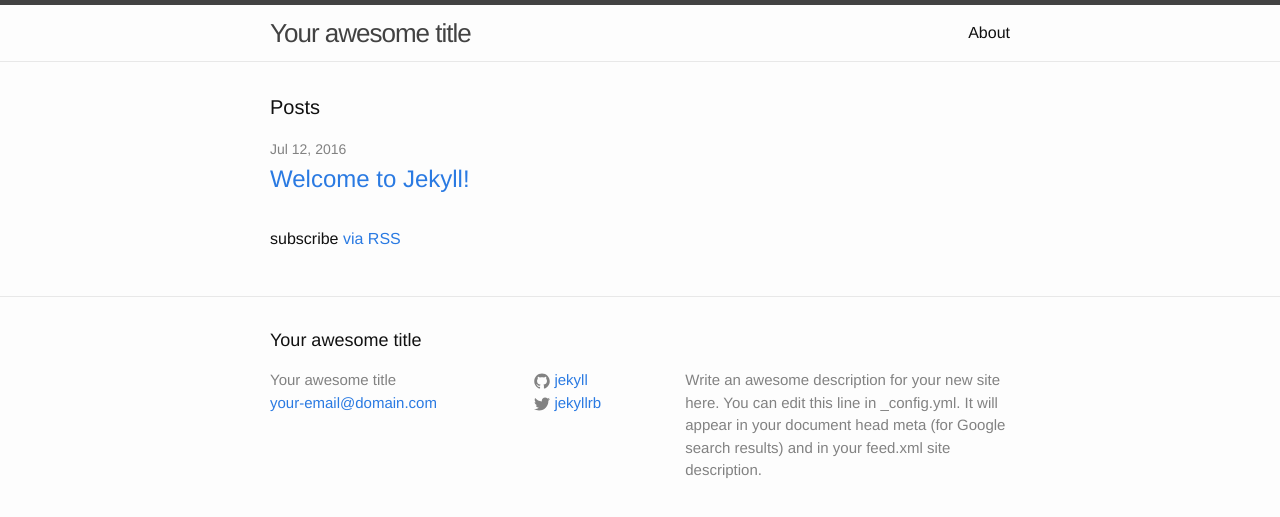
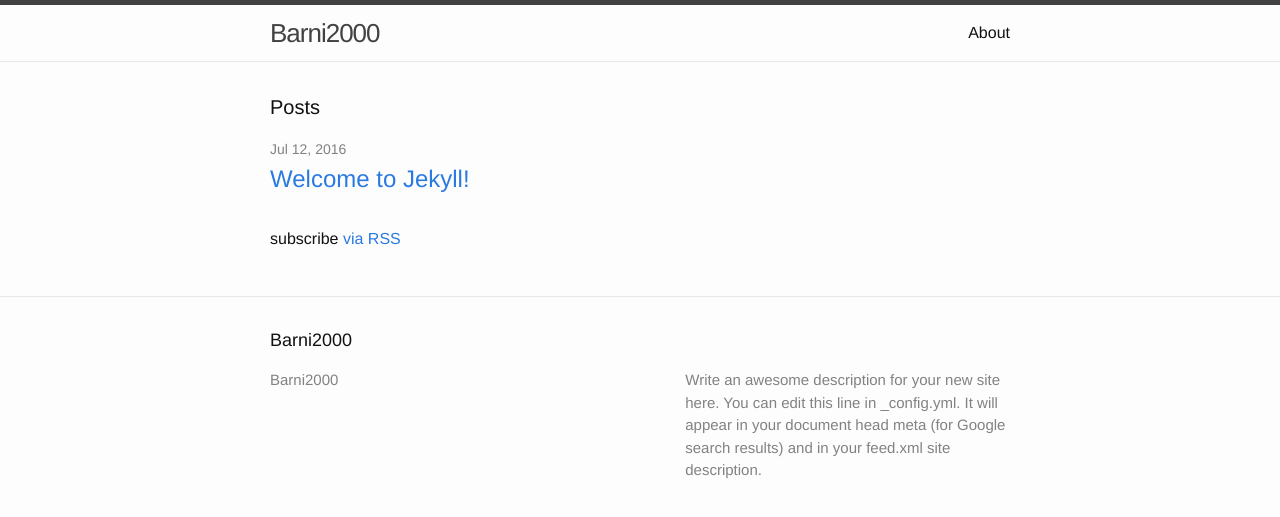
Before and after one commit to barni2000/barni2000.github.io, a Jekyll site: the page built from index.html, in a window 1280 px wide. Shown: the top 517 px of the page. Built offline with Jekyll 4.4.1, drawn with Linux system fonts in a browser that asks for light colours.

Commit message:
Change config

```diff
--- a/_config.yml
+++ b/_config.yml
@@ -6,16 +6,12 @@
 # 'jekyll serve'. If you change this file, please restart the server process.
 
 # Site settings
-title: Your awesome title
-email: your-email@domain.com
+title: Barni2000
 description: > # this means to ignore newlines until "baseurl:"
   Write an awesome description for your new site here. You can edit this
   line in _config.yml. It will appear in your document head meta (for
   Google search results) and in your feed.xml site description.
 baseurl: "" # the subpath of your site, e.g. /blog
-url: "http://yourdomain.com" # the base hostname & protocol for your site
-twitter_username: jekyllrb
-github_username:  jekyll
 
 # Build settings
 markdown: kramdown
```
